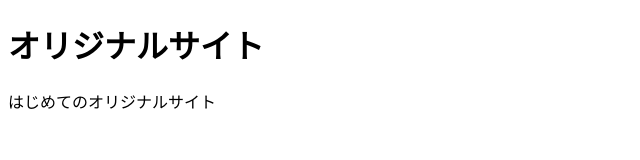
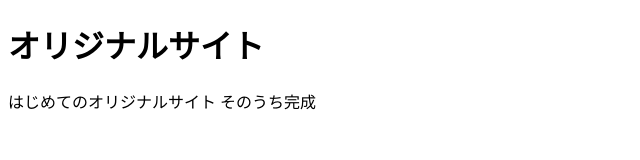
Before and after one commit to Junksato/mysite, a plain HTML site: page index.html in a window 1280 px wide. Shown: the whole page, without its empty margins (0-640 px from the left). Drawn offline with Linux system fonts and the light colour scheme.

Commit message:
Add files via upload

```diff
--- a/index.html
+++ b/index.html
@@ -7,7 +7,7 @@
 </head>
 <body>
   <h1>オリジナルサイト</h1>
-  <p>はじめてのオリジナルサイト</p>
+  <p>はじめてのオリジナルサイト そのうち完成</p>
 
 </body>
 </html>
```
